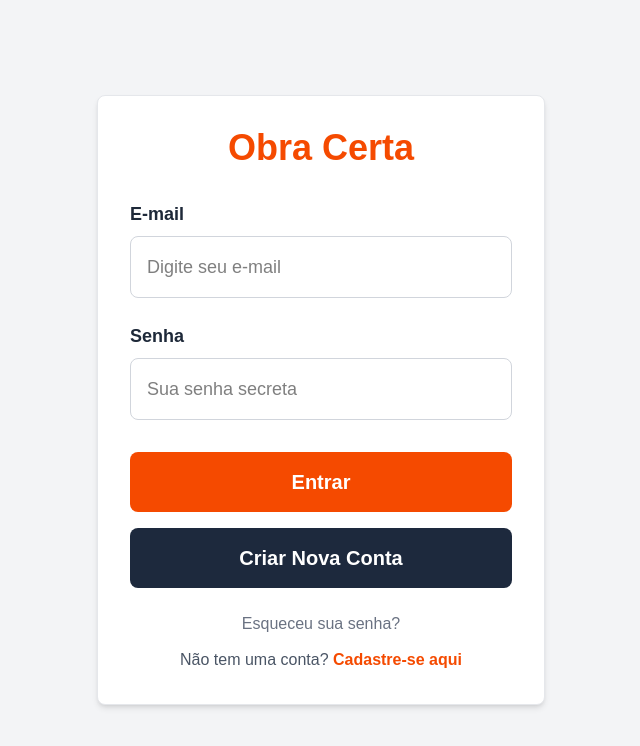
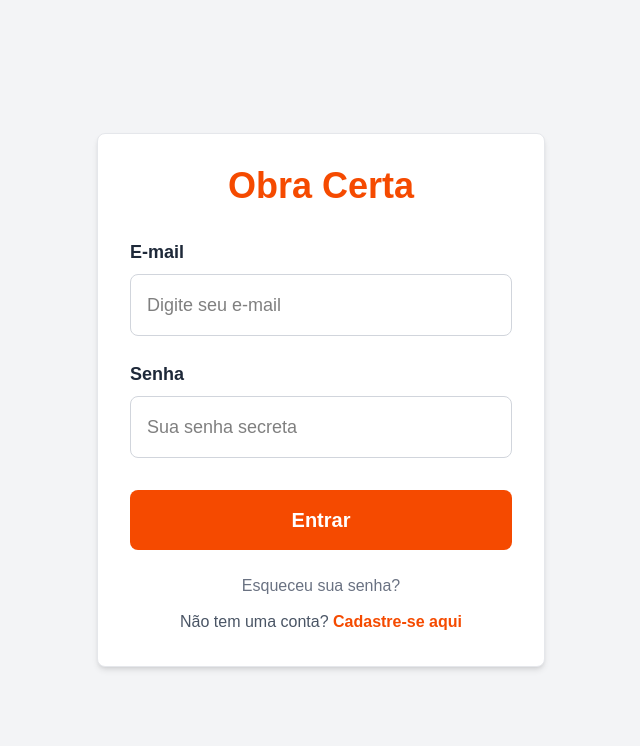
Before and after one commit to KaiqueH97/obra-certa-web, a Next.js app: page / in a window 1280 px wide. Shown: the top 746 px of the page, without its empty margins (319-959 px from the left). Built offline with nearby package versions, Linux system fonts and the light colour scheme; no server answers.

Commit message:
refactor: simplifica a tela de login e remove código duplicado de cadastro

```diff
--- a/app/page.tsx
+++ b/app/page.tsx
@@ -25,22 +25,6 @@ export default function Home() {
     } else {
       setMensagem("Login realizado com sucesso!");
       router.push("/home");
-    }
-  };
-
-  const handleCadastro = async (e: React.FormEvent) => {
-    e.preventDefault();
-    setMensagem("Criando sua conta...");
-
-    const { error } = await supabase.auth.signUp({
-      email,
-      password: senha,
-    });
-
-    if (error) {
-      setMensagem("Erro ao cadastrar: " + error.message);
-    } else {
-      setMensagem("Conta criada! Você já pode fazer o login.");
     }
   };
 
@@ -74,18 +58,13 @@ export default function Home() {
             />
           </div>
 
-          <div className="flex flex-col gap-4 mt-8">
+          {/* Entrar */}
+          <div className="mt-8">
             <button
               onClick={handleLogin}
               className="w-full bg-orange-600 text-white font-bold p-4 rounded-lg text-xl hover:bg-orange-700 transition"
             >
               Entrar
-            </button>
-            <button
-              onClick={handleCadastro}
-              className="w-full bg-slate-800 text-white font-bold p-4 rounded-lg text-xl hover:bg-slate-900 transition"
-            >
-              Criar Nova Conta
             </button>
           </div>
 
```
